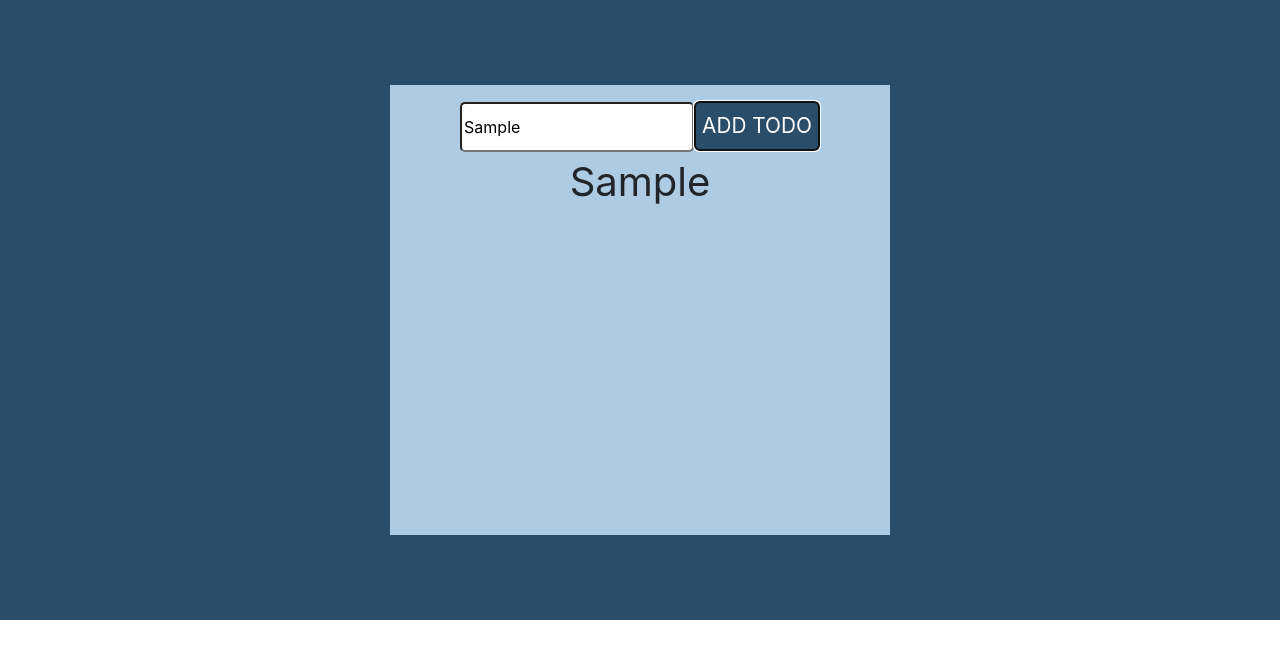
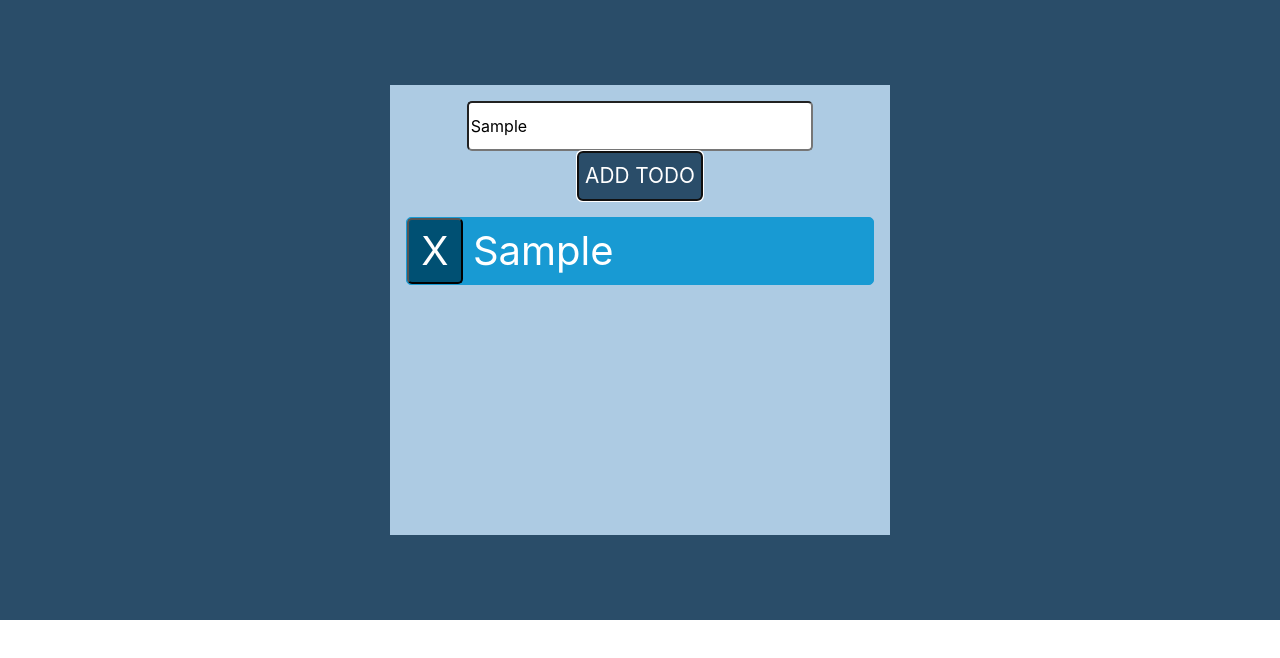
Before and after one commit to keebon/Todo, a React (Create React App) app: page / in a window 1280 px wide. Both pictures are taken after typing "Sample" into the empty fields and a click on the button "ADD TODO". Shown: the top 658 px of the page. Built offline with nearby package versions, Linux system fonts and the light colour scheme.

Commit message:
update051819

```diff
--- a/src/App.css
+++ b/src/App.css
@@ -19,7 +19,7 @@
 
 
 .todo-input{
-    width: 50%;
+    width: 74%;
     border-radius: 5px;
     height: 50px;
 }
@@ -64,6 +64,18 @@
 }
 
 .todo-item{
-    text-align: center;
     font-size: 2.5rem;
+    border: 1px solid #189ad3;
+    background: #189ad3;
+    margin: 1rem 0 0 0;
+    border-radius: 5px;
+    color: white;
 }
+
+.dlt{
+    border-radius: 5px;
+    background-color: #005073;
+    width: 12%;
+    color: white;
+    margin-right: 10px;
+}
--- a/src/components/Todo.js
+++ b/src/components/Todo.js
@@ -13,6 +13,12 @@ export default class Todo extends React.Component{
         });
     }
 
+    handleDelete = (id) =>{
+        this.setState({
+            todos : this.state.todos.filter(todo => todo.id !== id)
+        });
+    }
+
     render(){
         return(
             <div className = "todo">
@@ -25,6 +31,7 @@ export default class Todo extends React.Component{
                             <TodoList
                             key = {todo.id}
                             todo = {todo}
+                            onDel = {() => this.handleDelete(todo.id)}
                             />
                         )}
                     </div>
--- a/src/components/TodoForm.js
+++ b/src/components/TodoForm.js
@@ -28,7 +28,7 @@ export default class TodoForm extends React.Component{
         return(
             <div className = "todo-form">
                 <form onSubmit = {this.onSub}>
-                    <input name = "text" onChange = {this.handleOnchange} className = "todo-input" />
+                    <input autoComplete="off" name = "text" onChange = {this.handleOnchange} className = "todo-input" />
                     <button onClick = {this.onSub} className = "todo-btn">ADD TODO</button>
                 </form>
             </div>
--- a/src/components/TodoList.js
+++ b/src/components/TodoList.js
@@ -2,6 +2,6 @@ import React from 'react';
 
 export default props => (
     <div className = "todo-item">
-                {props.todo.text}
+                <button className ="dlt" onClick = {props.onDel}> X </button>{props.todo.text}
             </div>
 )
```
